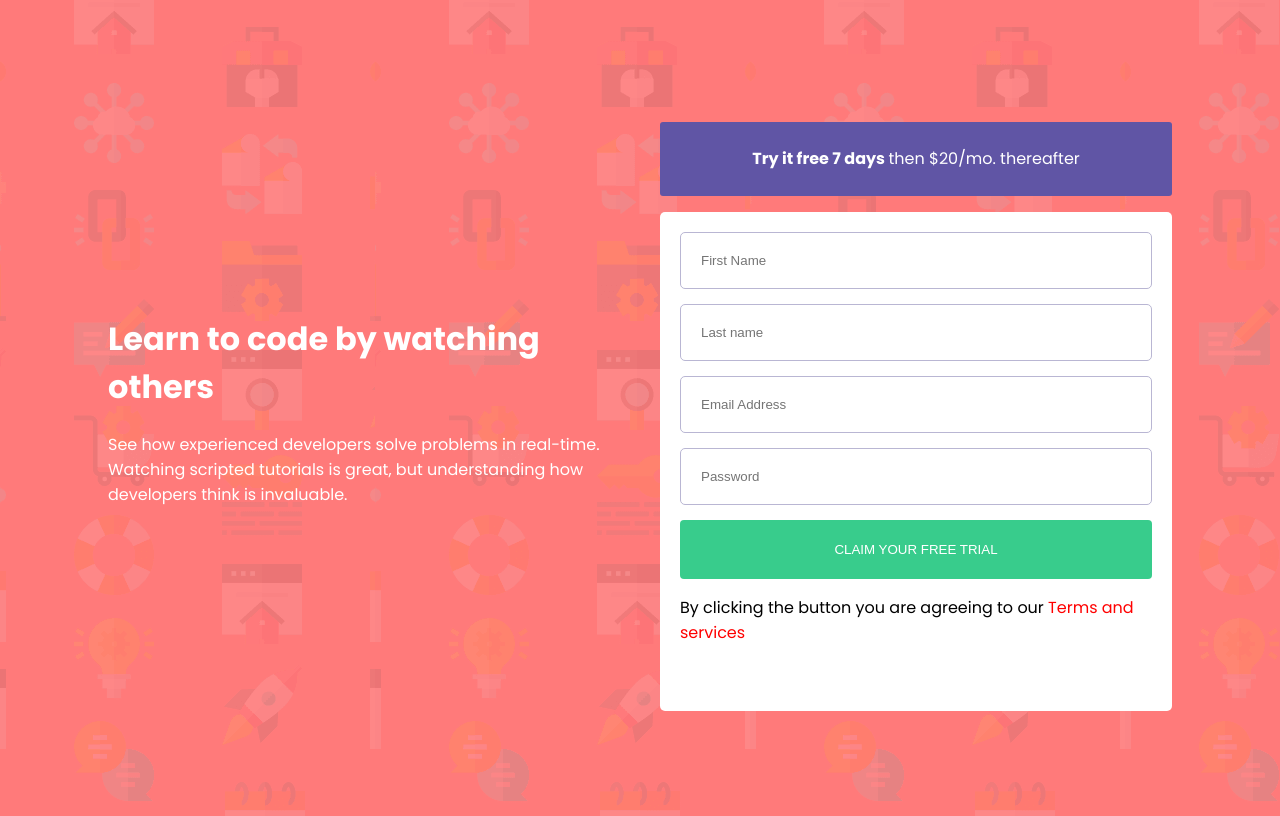
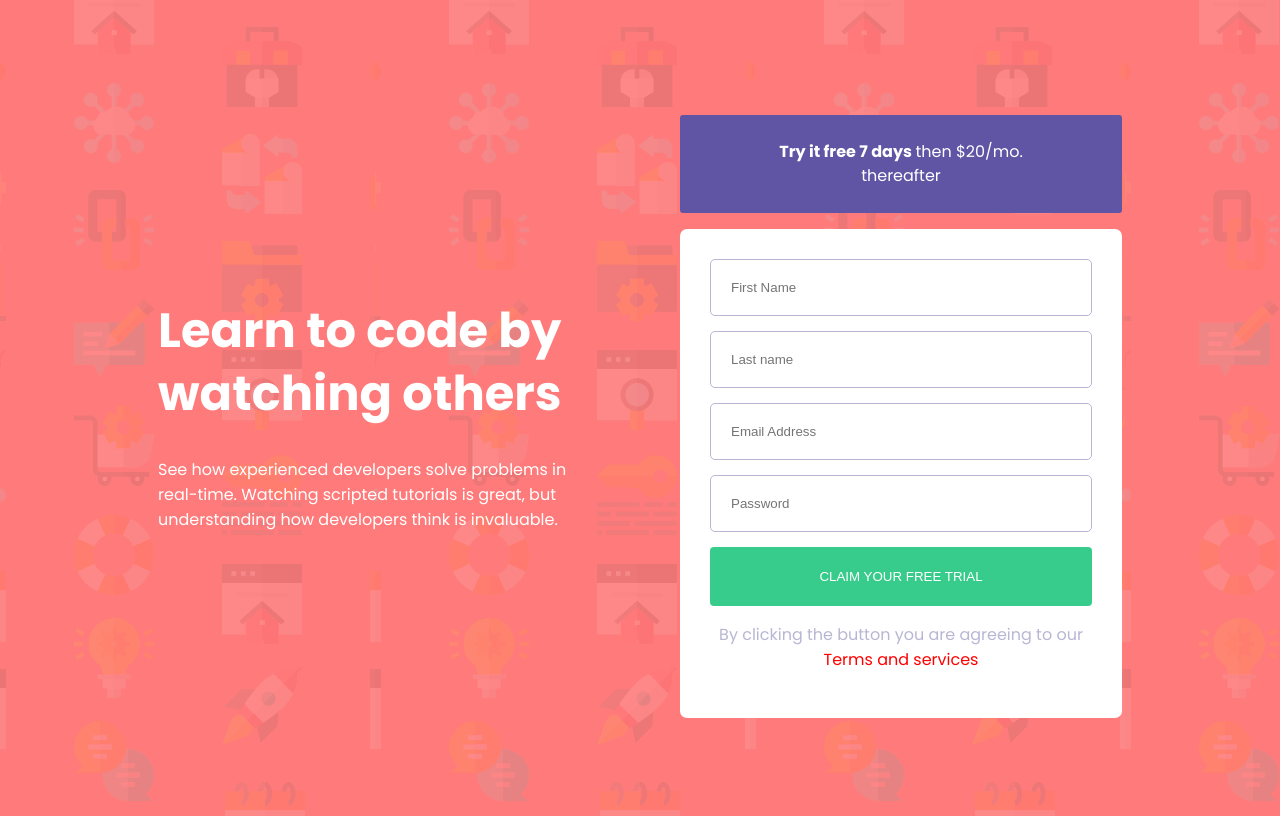
Before and after one commit to ibrahimsubair/frontendmentor, a plain HTML site: page intro-component-with-signup-form-master/index.html in a window 1280 px wide. Drawn offline with Linux system fonts and the light colour scheme.

Commit message:
added the padding around the form

```diff
--- a/intro-component-with-signup-form-master/CSS/style.css
+++ b/intro-component-with-signup-form-master/CSS/style.css
@@ -66,8 +66,8 @@
 body{
     grid-template-columns: 1fr 1fr;
     min-height: 100vh;
-    padding:0px 100px;
-    gap:40px;
+    padding:0px 150px;
+    gap:80px;
 
 }
 .formsection-div{
@@ -80,6 +80,13 @@ body{
     padding:0px;
 }
 
+
+.text-style{
+    font-size:3rem;
+    font-weight:var(--font-bold);
+    line-height:1.3;
+}
+
     }
 
 
@@ -88,11 +95,15 @@ body{
         background-color:white;
         padding:20px 20px 50px;
         width:100%;
-        border-radius:5px;
-        /* This looks like bad practice */
-        margin-left:;
+        border-radius:7px;
         justify-content: center;
 
+    }
+
+    @media(min-width:1200px){
+        .form{
+            padding:30px;
+        }
     }
 
     input{
@@ -123,3 +134,20 @@ body{
         color:red;
         text-decoration:none;
     }
+
+    .par-2{
+
+        color:var(--grayish-blue);
+        text-align:center;
+    }
+
+
+    input:focus{
+      outline:1px solid transparent;
+         /* first digit:Horizontal offset| how far to the right shoyuld the shadow go
+            first digit:Vertical offset- it goes down if its positive
+            first digit:how blurry should the shadow
+            last one :is optional
+         */
+         box-shadow: 0 0 0 2px var(--grayish-blue);
+    }
--- a/intro-component-with-signup-form-master/index.html
+++ b/intro-component-with-signup-form-master/index.html
@@ -25,13 +25,13 @@
 
 <div  class="formsection-div">
 <p class="days-style"><b>Try it free 7 days </b>then $20/mo. thereafter</p>
-<form class="form">
-  <input type="text" value="" placeholder="First Name">
+<form class="form" novalidate>
+  <input type="text" value="" placeholder="First Name" >
   <input type="text" value="" placeholder="Last name">
   <input type="email" value="" placeholder="Email Address">
   <input type="password" placeholder="Password">
   <input type="Submit" class="sub-btn" value="CLAIM YOUR FREE TRIAL">
-  <p>By clicking the button you are agreeing to our <a href="">Terms and services</a></p>
+  <p class="par-2">By clicking the button you are agreeing to our <a href="">Terms and services</a></p>
 </form>
 
 
```
